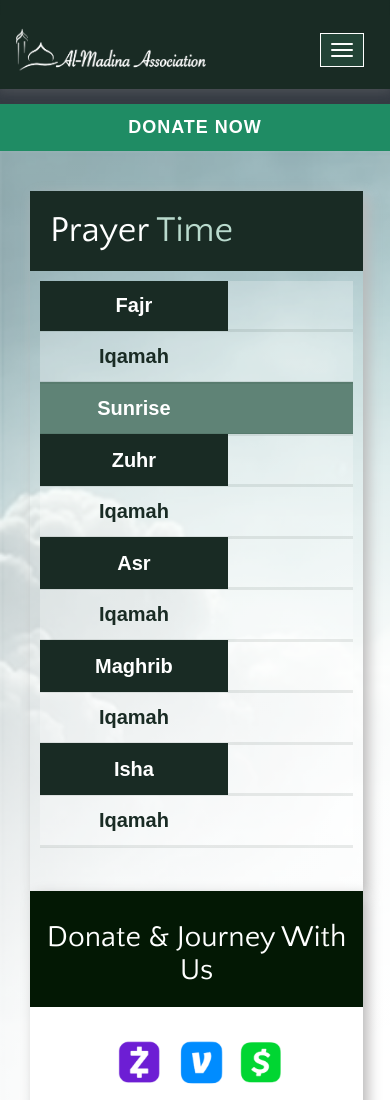
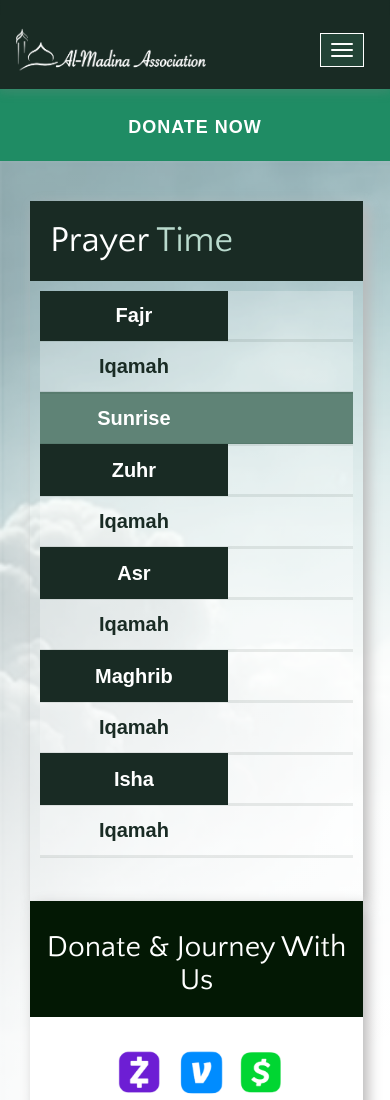
Before and after one commit to Almadina-Association/ama_site, a plain HTML site: page index.html in a window 390 px wide. Shown: the top 1100 px of the page. Drawn offline with nearby package versions, Linux system fonts and the light colour scheme; some packages are replaced by stand-ins of ours; no server answers; a web font is replaced by a local one.

Commit message:
donationBanner for mobile update

```diff
--- a/css/style.css
+++ b/css/style.css
@@ -2903,6 +2903,7 @@ margin-right: 20px;
 
 .donationBanner {
   display: none;
+  background-color: #1f8c64;
 }
 
 @media (max-width: 800px) {
@@ -2913,7 +2914,27 @@ margin-right: 20px;
 
   .donationBanner a {
     background-color: #1f8c64;
-  }
+    padding-bottom: 20px;
+  }
+
+  .donationBanner a:focus{
+    background-color: #1f8c64 !important;
+    padding-bottom: 20px;
+  }
+  .donationBanner a::after{
+    background-color: #1f8c64 !important;
+    padding-bottom: 20px;
+  }
+
+  .donationBanner a:active{
+    background-color: #1f8c64 !important;
+    padding-bottom: 20px;
+  }
+  .donationBanner a:hover{
+    background-color: #1f8c64 !important;
+    padding-bottom: 20px;
+  }
+
 
 
 
```
